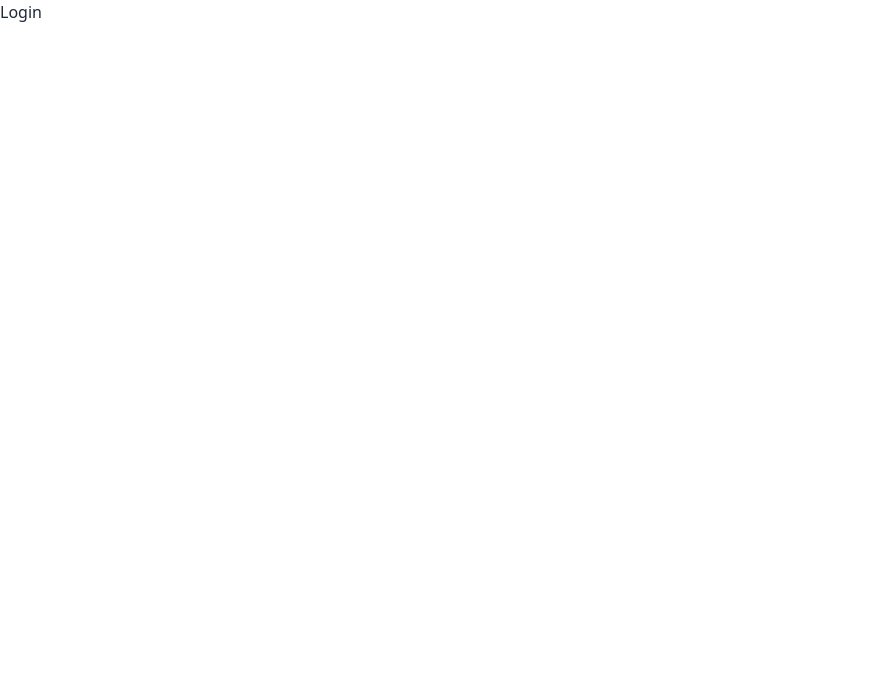
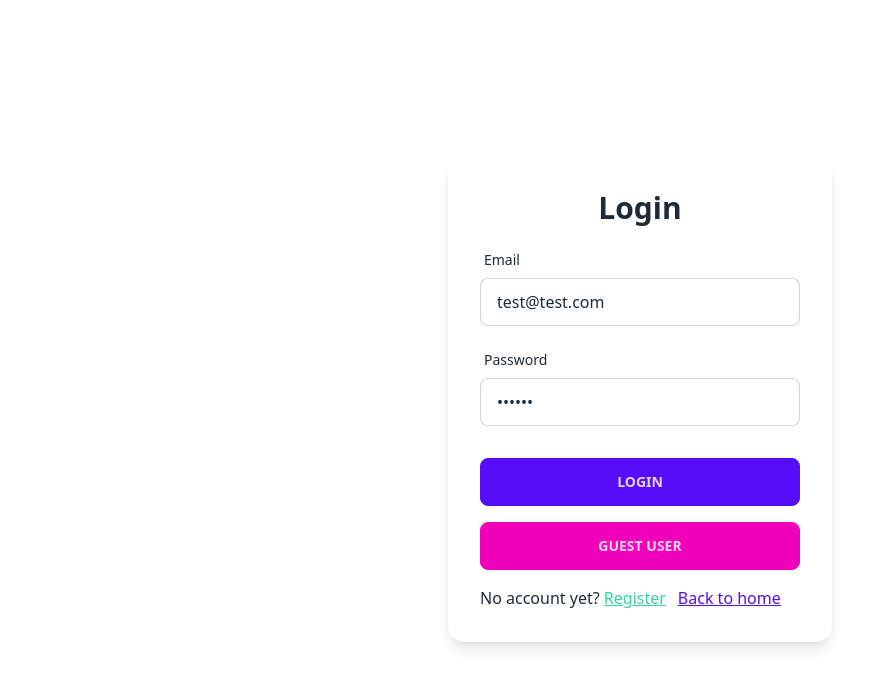
Before and after one commit to Ucheizzzy/lionstore, a React (Vite) app: page /login in a window 1280 px wide. Shown: the top 688 px of the page, without its empty margins (0-893 px from the left). Built offline with nearby package versions, Linux system fonts and the light colour scheme.

Commit message:
Working on the register page

```diff
--- /dev/null
+++ b/src/components/SubmitBtn.jsx
@@ -0,0 +1,23 @@
+import { useNavigation } from 'react-router-dom'
+
+const SubmitBtn = ({ text }) => {
+  const navigation = useNavigation()
+  const isSubmitting = navigation.state === 'loading'
+  return (
+    <button
+      className='btn btn-primary btn-block'
+      type='submit'
+      disabled={isSubmitting}
+    >
+      {isSubmitting ? (
+        <>
+          <span className='loading loading-spinner'></span> sending..
+        </>
+      ) : (
+        text || 'submit'
+      )}
+    </button>
+  )
+}
+
+export default SubmitBtn
--- a/src/components/index.jsx
+++ b/src/components/index.jsx
@@ -1,2 +1,3 @@
 export { default as ErrorElement } from './ErrorElement'
 export { default as FormInput } from './FormInput'
+export { default as SubmitBtn } from './SubmitBtn'
--- a/src/pages/Login.jsx
+++ b/src/pages/Login.jsx
@@ -1,5 +1,42 @@
+import { Form, Link } from 'react-router-dom'
+import { FormInput, SubmitBtn } from '../components'
+
 const Login = () => {
-  return <div>Login</div>
+  return (
+    <section className='h-screen grid place-items-center'>
+      <Form
+        method='POST'
+        className=' card w-96  p-8 bg-base-100 shadow-lg flex flex-col gap-y-4'
+      >
+        <h4 className='text-center text-3xl font-bold'>Login</h4>
+        <FormInput
+          type='email'
+          name='identifier'
+          label='email'
+          defaultValue='test@test.com'
+        />
+        <FormInput
+          type='password'
+          name='password'
+          label='password'
+          defaultValue='secret'
+        />
+        <div className='mt-4'>
+          <SubmitBtn text='Login' />
+        </div>
+        <button className='btn btn-secondary btn-block'>Guest User</button>
+        <p>
+          No account yet?{' '}
+          <Link to='/register' className='link link-success'>
+            Register
+          </Link>
+          <Link to='/' className='ms-3 link link-primary'>
+            Back to home
+          </Link>
+        </p>
+      </Form>
+    </section>
+  )
 }
 
 export default Login
--- a/tailwind.config.cjs
+++ b/tailwind.config.cjs
@@ -5,4 +5,7 @@ export default {
     extend: {},
   },
   plugins: [require('@tailwindcss/typography'), require('daisyui')],
+  daisyui: {
+    themes: ['light'],
+  },
 }
```
